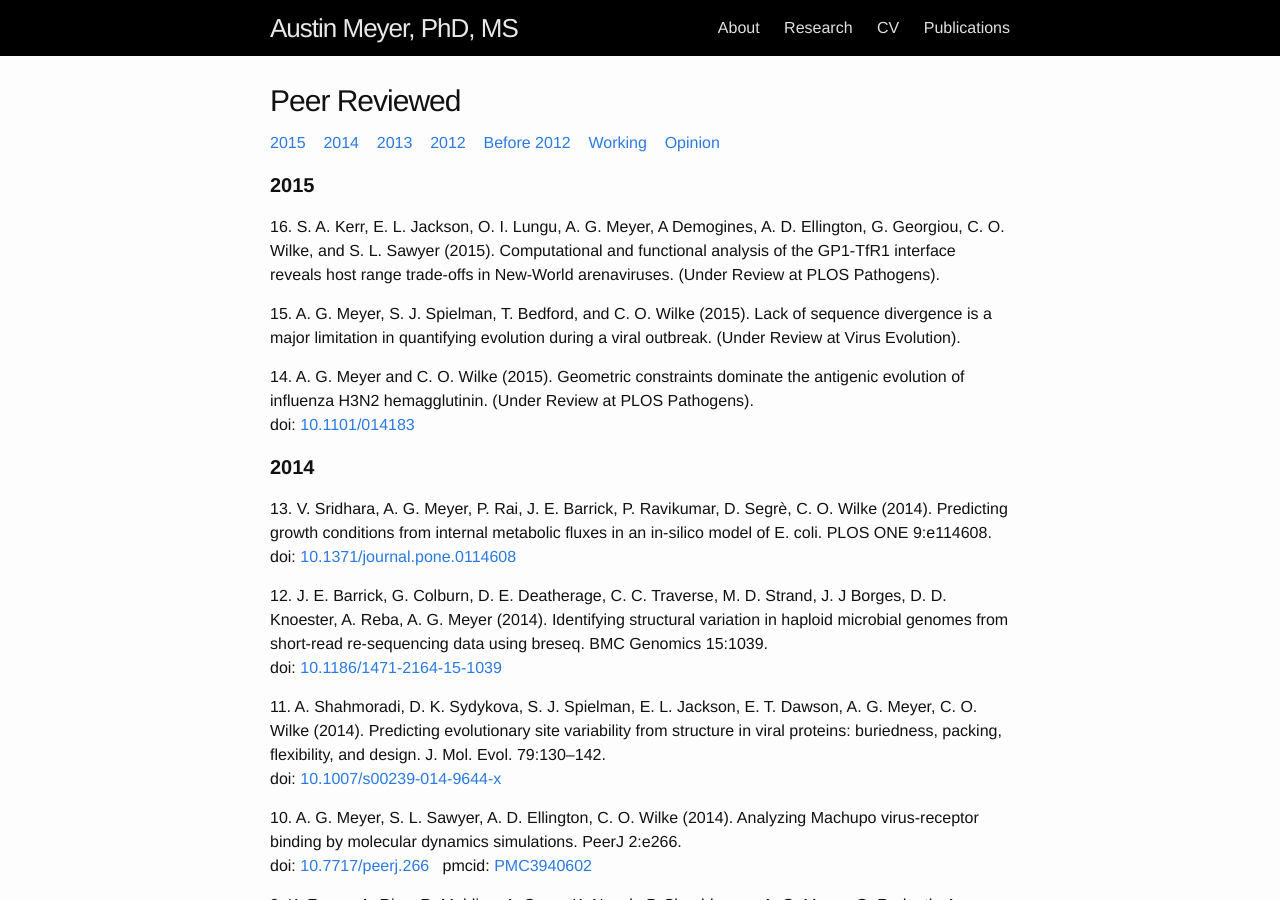
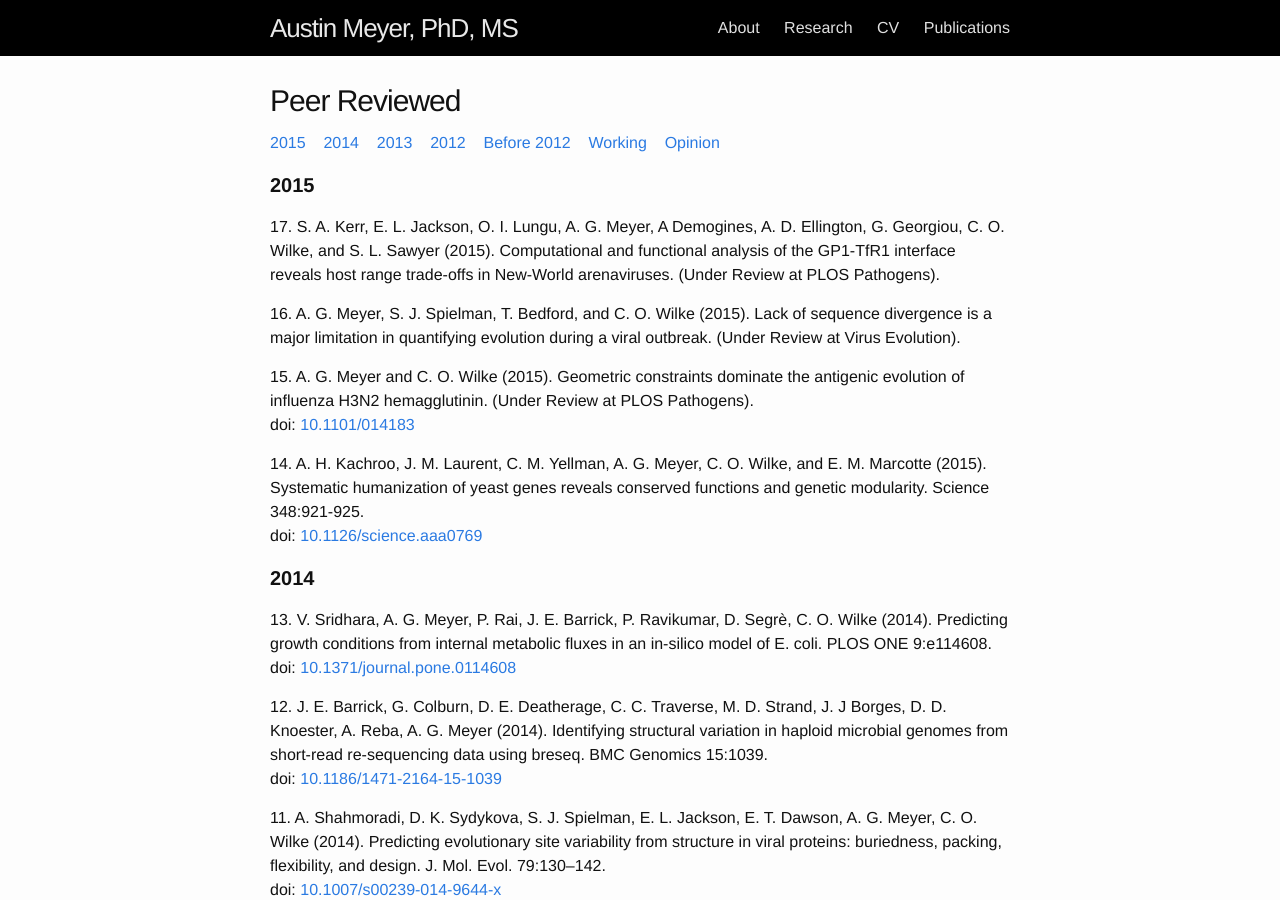
Before and after one commit to ausmeyer/ausmeyer.github.io, a Jekyll site: the page built from publications.html, in a window 1280 px wide and 900 px high. Built offline with Jekyll 4.4.1, drawn with Linux system fonts in a browser that asks for light colours.

Commit message:
Adding the science paper.

```diff
--- a/_data/peer_review.yml
+++ b/_data/peer_review.yml
@@ -14,10 +14,11 @@
   ref: "(Under Review at PLOS Pathogens)"
   doi: 10.1101/014183
 
-#- author: A. H. Kachroo, J. M. Laurent, C. M. Yellman, A. G. Meyer, C. O. Wilke, and E. M. Marcotte
-#  year: 2015
-#  title: Systematic humanization of yeast genes reveals conserved functions and genetic modularity
-#  ref: "Science (in press)"
+- author: A. H. Kachroo, J. M. Laurent, C. M. Yellman, A. G. Meyer, C. O. Wilke, and E. M. Marcotte
+  year: 2015
+  title: Systematic humanization of yeast genes reveals conserved functions and genetic modularity
+  ref: "Science 348:921-925"
+  doi: 10.1126/science.aaa0769
 
 - author: V. Sridhara, A. G. Meyer, P. Rai, J. E. Barrick, P. Ravikumar, D. Segrè, C. O. Wilke
   year: 2014
```
